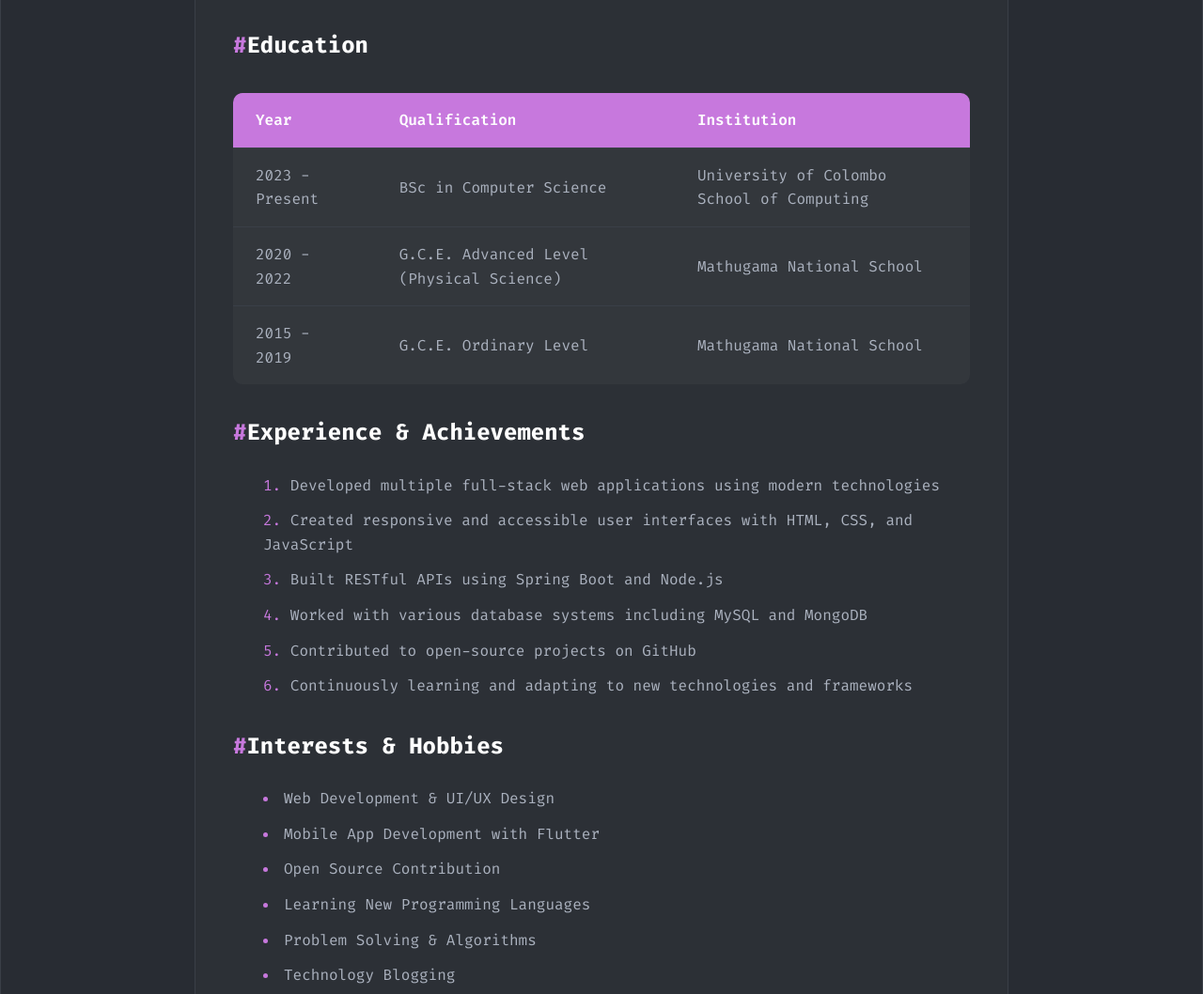
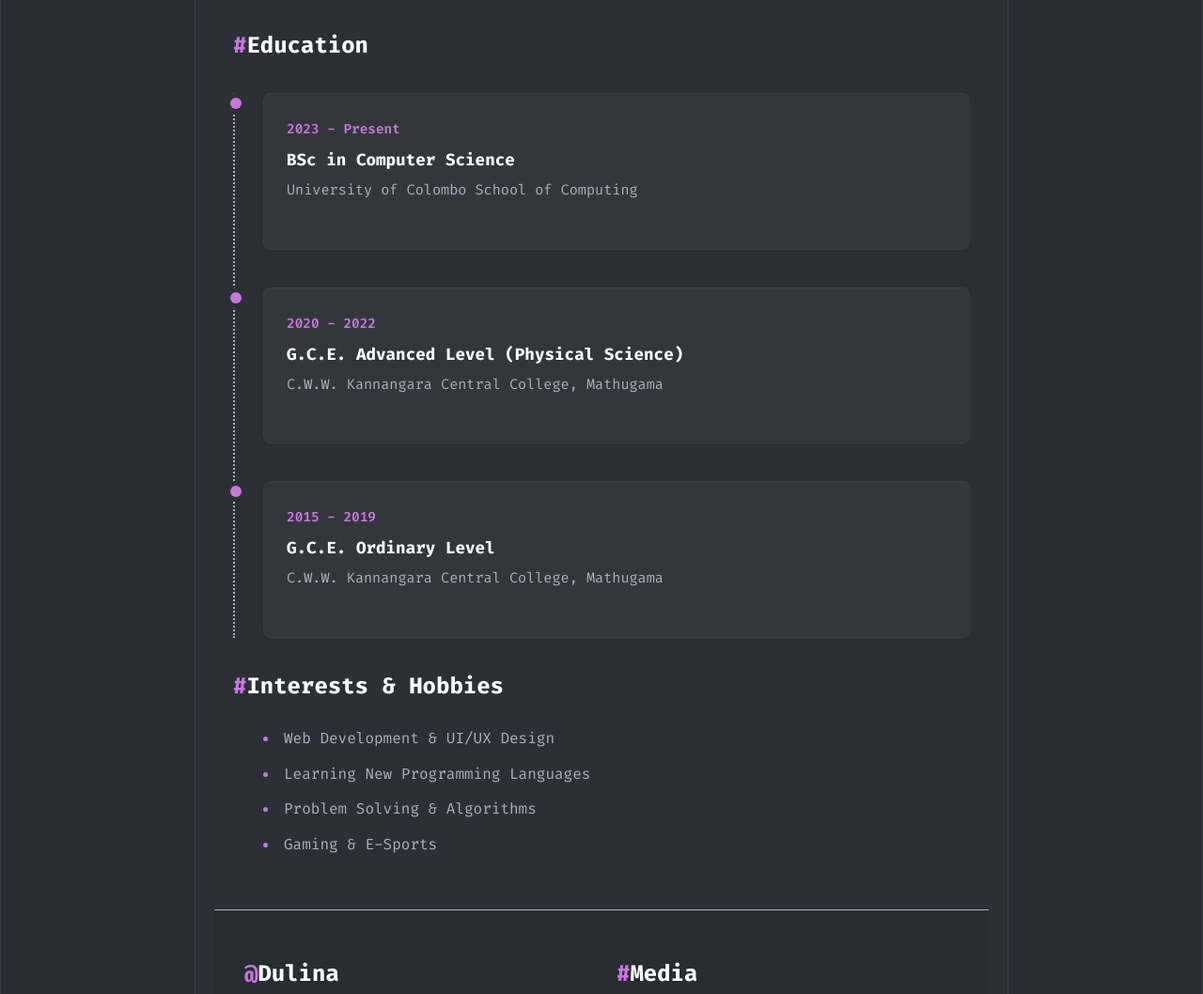
Before and after one commit to dulina2004/IWT-assignment-01, a plain HTML site: page about.html in a window 1280 px wide. Shown: the part 665-1723 px from the top of the page at 94% size. Drawn offline with Linux system fonts and the light colour scheme.

Commit message:
feat: fixed some bugs

```diff
--- a/about.html
+++ b/about.html
@@ -39,7 +39,6 @@
                     <hr class="section-line">
 
                     <div class="about-content">
-                        <!-- Bio Section -->
                         <article>
                             <h2 class="section-title" style="font-size: 1.5rem;"><span>#</span>Who I Am</h2>
                             <p>
@@ -58,60 +57,45 @@
                             </p>
                         </article>
 
-                        <!-- Education Table -->
                         <article>
                             <h2 class="section-title" style="font-size: 1.5rem;"><span>#</span>Education</h2>
-                            <table class="education-table">
-                                <thead>
-                                    <tr>
-                                        <th>Year</th>
-                                        <th>Qualification</th>
-                                        <th>Institution</th>
-                                    </tr>
-                                </thead>
-                                <tbody>
-                                    <tr>
-                                        <td>2023 - Present</td>
-                                        <td>BSc in Computer Science</td>
-                                        <td>University of Colombo School of Computing</td>
-                                    </tr>
-                                    <tr>
-                                        <td>2020 - 2022</td>
-                                        <td>G.C.E. Advanced Level (Physical Science)</td>
-                                        <td>Mathugama National School</td>
-                                    </tr>
-                                    <tr>
-                                        <td>2015 - 2019</td>
-                                        <td>G.C.E. Ordinary Level</td>
-                                        <td>Mathugama National School</td>
-                                    </tr>
-                                </tbody>
-                            </table>
+                            <div class="timeline">
+                                <!-- Item 1 -->
+                                <div class="timeline-item">
+                                    <span class="timeline-dot"></span>
+                                    <div class="timeline-content">
+                                        <span class="timeline-date">2023 - Present</span>
+                                        <h3 class="timeline-title">BSc in Computer Science</h3>
+                                        <p class="timeline-subtitle">University of Colombo School of Computing</p>
+                                    </div>
+                                </div>
+                                <!-- Item 2 -->
+                                <div class="timeline-item">
+                                    <span class="timeline-dot"></span>
+                                    <div class="timeline-content">
+                                        <span class="timeline-date">2020 - 2022</span>
+                                        <h3 class="timeline-title">G.C.E. Advanced Level (Physical Science)</h3>
+                                        <p class="timeline-subtitle">C.W.W. Kannangara Central College, Mathugama</p>
+                                    </div>
+                                </div>
+                                <!-- Item 3 -->
+                                <div class="timeline-item">
+                                    <span class="timeline-dot"></span>
+                                    <div class="timeline-content">
+                                        <span class="timeline-date">2015 - 2019</span>
+                                        <h3 class="timeline-title">G.C.E. Ordinary Level</h3>
+                                        <p class="timeline-subtitle">C.W.W. Kannangara Central College, Mathugama</p>
+                                    </div>
+                                </div>
+                            </div>
                         </article>
 
-                        <!-- Experience / Achievements - Ordered List -->
-                        <article>
-                            <h2 class="section-title" style="font-size: 1.5rem;"><span>#</span>Experience & Achievements</h2>
-                            <ol class="about-list">
-                                <li>Developed multiple full-stack web applications using modern technologies</li>
-                                <li>Created responsive and accessible user interfaces with HTML, CSS, and JavaScript</li>
-                                <li>Built RESTful APIs using Spring Boot and Node.js</li>
-                                <li>Worked with various database systems including MySQL and MongoDB</li>
-                                <li>Contributed to open-source projects on GitHub</li>
-                                <li>Continuously learning and adapting to new technologies and frameworks</li>
-                            </ol>
-                        </article>
-
-                        <!-- Interests - Unordered List -->
                         <article>
                             <h2 class="section-title" style="font-size: 1.5rem;"><span>#</span>Interests & Hobbies</h2>
                             <ul class="about-list">
                                 <li>Web Development & UI/UX Design</li>
-                                <li>Mobile App Development with Flutter</li>
-                                <li>Open Source Contribution</li>
                                 <li>Learning New Programming Languages</li>
                                 <li>Problem Solving & Algorithms</li>
-                                <li>Technology Blogging</li>
                                 <li>Gaming & E-Sports</li>
                             </ul>
                         </article>
@@ -125,7 +109,6 @@
                     <div class="footer-main">
                         <div class="footer-left">
                             <h3><span>@</span>Dulina</h3>
-                            <p>Computer Science Undergraduate</p>
                         </div>
                         <div class="footer-middle">
                             <h3><span>#</span>Media</h3>
--- a/css/style.css
+++ b/css/style.css
@@ -1,12 +1,7 @@
-/* ==========================================
-   Personal Portfolio - External Stylesheet
-   Pure HTML/CSS - No Libraries
-   ========================================== */
 
-/* Google Fonts - Fira Code for code-like aesthetic */
+/* Google Fonts - Fira Code */
 @import url('https://fonts.googleapis.com/css2?family=Fira+Code:wght@400;500;600;700&display=swap');
 
-/* CSS Custom Properties (Variables) */
 :root {
     --primary: #c778dd;
     --grey: #abb2bf;
@@ -19,7 +14,6 @@
     --transition: 0.3s ease;
 }
 
-/* Reset and Base Styles */
 * {
     margin: 0;
     padding: 0;
@@ -81,9 +75,7 @@ ul, ol {
     flex: 1;
 }
 
-/* ==========================================
-   Header & Navigation
-   ========================================== */
+/* Header */
 header {
     display: flex;
     justify-content: space-between;
@@ -125,7 +117,7 @@ nav ul li a span {
     color: var(--primary);
 }
 
-/* Pure CSS Mobile Menu Toggle */
+/*Mobile Menu Toggle */
 .menu-toggle {
     display: none;
 }
@@ -147,9 +139,7 @@ nav ul li a span {
     display: block;
 }
 
-/* ==========================================
-   Hero Section
-   ========================================== */
+/*hero section*/
 .hero {
     margin-top: 2rem;
     display: flex;
@@ -207,9 +197,7 @@ nav ul li a span {
     height: auto;
 }
 
-/* ==========================================
-   Section Titles
-   ========================================== */
+/*Section Titles*/
 .section-title {
     color: var(--white);
     margin: 2rem 0 1rem;
@@ -227,9 +215,7 @@ nav ul li a span {
     margin-bottom: 2rem;
 }
 
-/* ==========================================
-   Projects Section
-   ========================================== */
+/*Projects Section*/
 .projects-section {
     padding: 2rem 0;
 }
@@ -287,9 +273,7 @@ nav ul li a span {
     line-height: 1.6;
 }
 
-/* ==========================================
-   Tech Stack / Skills Section
-   ========================================== */
+/*Tech Stack / Skills Section*/
 .tech-grid {
     display: grid;
     grid-template-columns: repeat(5, 1fr);
@@ -327,9 +311,7 @@ nav ul li a span {
     text-align: center;
 }
 
-/* ==========================================
-   About Section
-   ========================================== */
+/*About Section*/
 .about-section {
     padding: 2rem 20px;
 }
@@ -345,7 +327,7 @@ nav ul li a span {
     line-height: 1.8;
 }
 
-/* Education Table */
+/*Education Table*/
 .education-table {
     width: 100%;
     border-collapse: collapse;
@@ -376,8 +358,73 @@ nav ul li a span {
     background: var(--card-bg-hover);
 }
 
-.education-table td {
+/* Education Timeline */
+.timeline {
+    position: relative;
+    max-width: 800px;
+    margin: 2rem 0;
+    padding-left: 30px;
+    border-left: 2px dotted var(--grey);
+}
+
+.timeline-item {
+    position: relative;
+    margin-bottom: 2.5rem;
+}
+
+.timeline-item:last-child {
+    margin-bottom: 0;
+}
+
+.timeline-dot {
+    position: absolute;
+    left: -35px;
+    top: 5px;
+    width: 12px;
+    height: 12px;
+    background-color: var(--primary);
+    border-radius: 50%;
+    box-shadow: 0 0 0 5px var(--background-light); /* Matches .middle background */
+    transition: transform var(--transition), background-color var(--transition);
+}
+
+.timeline-item:hover .timeline-dot {
+    transform: scale(1.3);
+    background-color: var(--white);
+}
+
+/* For lighter background elements if any, ensuring contrast */
+.timeline-content {
+    background: var(--card-bg);
+    padding: 1.5rem;
+    border-radius: 8px;
+    border: 1px solid var(--grey-dark);
+    transition: transform var(--transition);
+}
+
+.timeline-content:hover {
+    transform: translateX(5px);
+    background: var(--card-bg-hover);
+}
+
+.timeline-date {
+    display: inline-block;
+    color: var(--primary);
+    font-size: 0.9rem;
+    font-weight: 600;
+    margin-bottom: 0.5rem;
+}
+
+.timeline-title {
+    color: var(--white);
+    font-size: 1.1rem;
+    font-weight: bold;
+    margin-bottom: 0.25rem;
+}
+
+.timeline-subtitle {
     color: var(--grey);
+    font-size: 0.95rem;
 }
 
 /* Lists */
@@ -396,9 +443,7 @@ nav ul li a span {
     color: var(--primary);
 }
 
-/* ==========================================
-   Contact Section
-   ========================================== */
+/*Contact Section*/
 .contact-section {
     padding: 2rem 20px;
 }
@@ -500,9 +545,7 @@ nav ul li a span {
     transform: translateY(-2px);
 }
 
-/* ==========================================
-   Footer
-   ========================================== */
+/*Footer*/
 footer {
     background-color: var(--background);
     padding: 3rem 0 1rem 0;
@@ -578,9 +621,7 @@ footer {
     font-size: 0.9rem;
 }
 
-/* ==========================================
-   Intro Cards (Homepage)
-   ========================================== */
+/*Intro Cards (Homepage)*/
 .intro-section {
     padding: 2rem 20px;
 }
@@ -635,9 +676,7 @@ footer {
     color: var(--white);
 }
 
-/* ==========================================
-   Responsive Design - Media Queries
-   ========================================== */
+/*Responsive Design - Media Queries*/
 
 /* Large screens */
 @media (max-width: 1200px) {
```
Also changed, not shown: contact.html (+0 -1 lines), index.html (+0 -1 lines), projects.html (+0 -1 lines), skills.html (+0 -1 lines), img/h.jpg (deleted), img/h.png (deleted).
